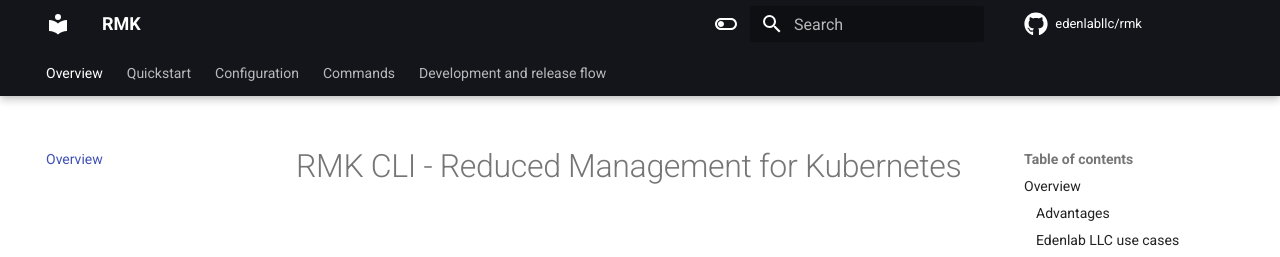
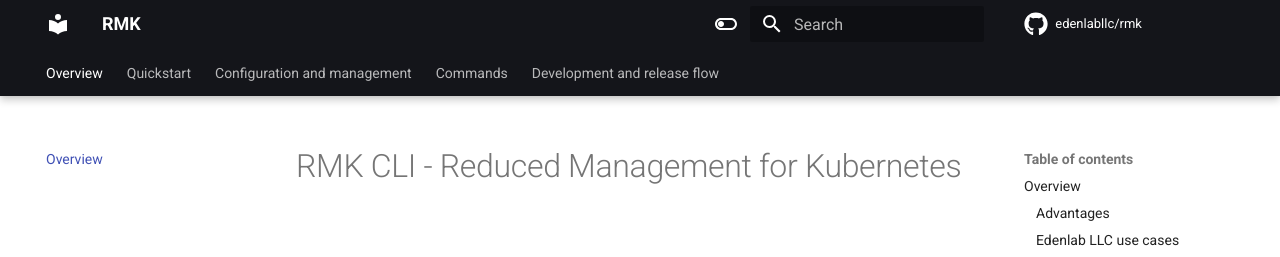
Before and after one commit to edenlabllc/rmk, an MkDocs documentation site: the page built from docs/README.md, in a window 1280 px wide. Shown: the top 257 px of the page. Built offline with MkDocs 1.6.1 and Material for MkDocs 9.7.7, drawn with Linux system fonts in a browser that asks for light colours; comment, search, counter and statistics services are not loaded; the version menu is left out.

Commit message:
#27 - Minor fixes to .pages navigation.

```diff
--- a/mkdocs.yml
+++ b/mkdocs.yml
@@ -1,6 +1,6 @@
 # Project information
 site_name: RMK
-site_description: RMK CLI - Reduced Management for Kubernetes by Edenlab LLC.
+site_description: RMK CLI - Reduced Management for Kubernetes by Edenlab LLC
 site_url: https://edenlabllc.github.io/rmk
 
 copyright: © EDENLAB. ALL RIGHTS RESERVED, 2021 - 2024
```
Also changed, not shown: docs/.pages.
